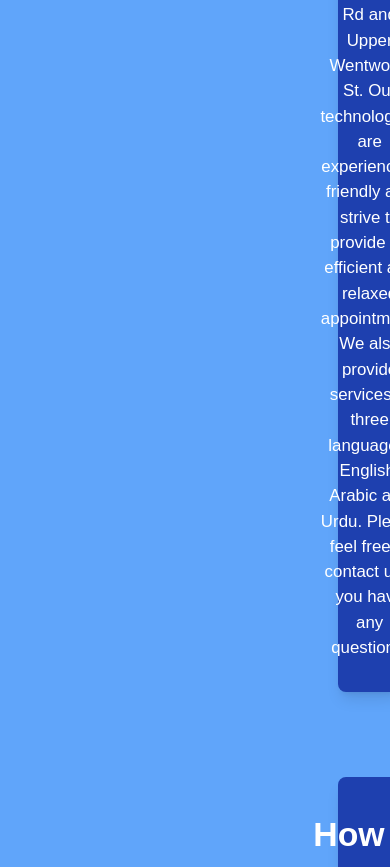
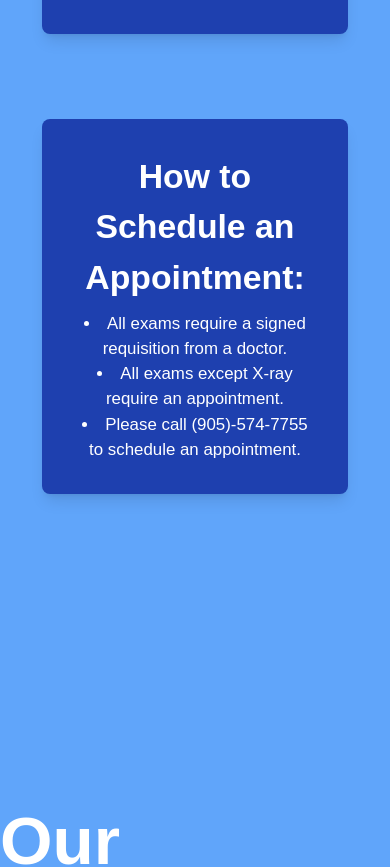
Before and after one commit to AymenS02/Limeworth, a React (Create React App) app: page / in a window 390 px wide. Shown: the part 1761-2628 px from the top of the page. Built offline with nearby package versions, Linux system fonts and the light colour scheme.

Commit message:
Started processing of making it mobile compatible
Home half done
About done
Nothing else done

```diff
--- a/src/App.jsx
+++ b/src/App.jsx
@@ -13,10 +13,10 @@ function App() {
   const [bgColor, setBgColor] = useState('bg-green-500'); // Initial background color
 
   const sections = [
-    { id: 'Navbar', component: <Navbar />, color: 'bg-green-500' },
-    { id: 'Home', component: <Home />, color: 'bg-green-500' },
+    { id: 'Navbar', component: <Navbar />, color: 'bg-green-700' },
+    { id: 'Home', component: <Home />, color: 'bg-green-700' },
     { id: 'About', component: <About />, color: 'bg-blue-400' },
-    { id: 'Services', component: <Services />, color: 'bg-green-500' },
+    { id: 'Services', component: <Services />, color: 'bg-green-700' },
     { id: 'Contact', component: <Contact />, color: 'bg-blue-400' },
   ];
 
--- a/src/components/About.jsx
+++ b/src/components/About.jsx
@@ -8,13 +8,13 @@ function About() {
     <div className="font-josefin flex flex-col justify-center items-center pb-[30vh] text-white">
       <Reveal>
         <div
-          className="flex flex-col justify-center items-center text-center p-8 bg-blue-800 rounded-lg shadow-lg mx-[40vh] my-[5vh]">
+          className="flex flex-col justify-center items-center text-center p-8 bg-blue-800 rounded-lg shadow-lg 2xl:mx-[40vh] mx-[5vh]  my-[5vh]">
           <h1 className="text-[6vh] font-bold">About Us</h1>
           <p className="text-[2vh]">We are a diagnostic imaging clinic located in Hamilton Ontario, at the intersection of Mohawk Rd and Upper Wentworth St. Our technologists are experienced, friendly and strive to provide an efficient and relaxed appointment. We also provide services in three languages: English, Arabic and Urdu. Please feel free to contact us if you have any questions.</p>
         </div>
       </Reveal>
       <Reveal>
-        <div className="flex flex-col justify-center items-center text-center p-8 bg-blue-800 rounded-lg shadow-lg mx-[40vh] my-[5vh]">
+        <div className="flex flex-col justify-center items-center text-center p-8 bg-blue-800 rounded-lg shadow-lg 2xl:mx-[40vh] mx-[5vh] my-[5vh]">
           <h1 className="mb-2 text-[4vh] font-bold">How to Schedule an Appointment:</h1>
           <ul className="list-disc list-inside text-[2vh]">
             <li>All exams require a signed requisition from a doctor.</li>
--- a/src/components/Reveal.tsx
+++ b/src/components/Reveal.tsx
@@ -30,7 +30,7 @@ export const Reveal = ({ children, width = "fit-content" }: Props) => {
         }
         initial="hidden"
         animate={mainControls}
-        transition={{ duration: 0.5, delay: 0.25 }}
+        transition={{ duration: 0.5, delay: 0.5 }}
       >
         {children}
       </motion.div>
```
